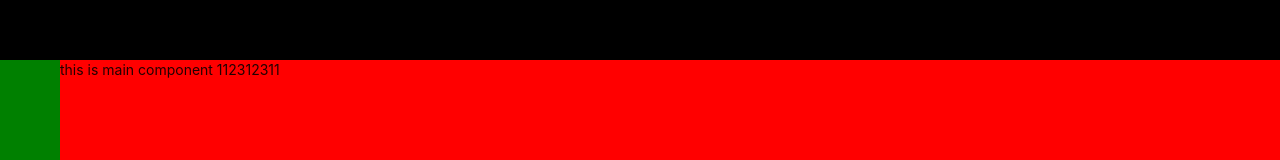
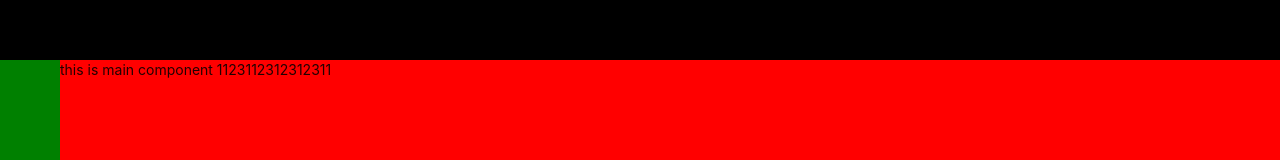
Before and after one commit to robobee16/robo-skills, a React (Create React App) app: page / in a window 1280 px wide. Shown: the top 160 px of the page. Built offline with nearby package versions, Linux system fonts and the light colour scheme.

Commit message:
no message

```diff
--- a/src/app/components/main/main.component.tsx
+++ b/src/app/components/main/main.component.tsx
@@ -1,5 +1,5 @@
 import React from 'react';
 
 export const MainComponent = () => {
-  return <div>this is main component 112312311</div>;
+  return <div>this is main component 1123112312312311</div>;
 };
```
